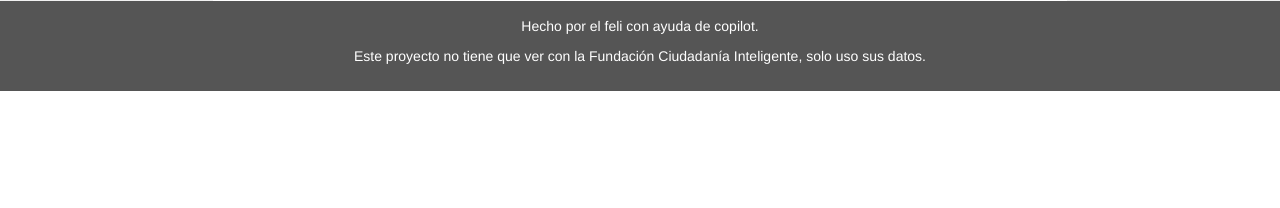
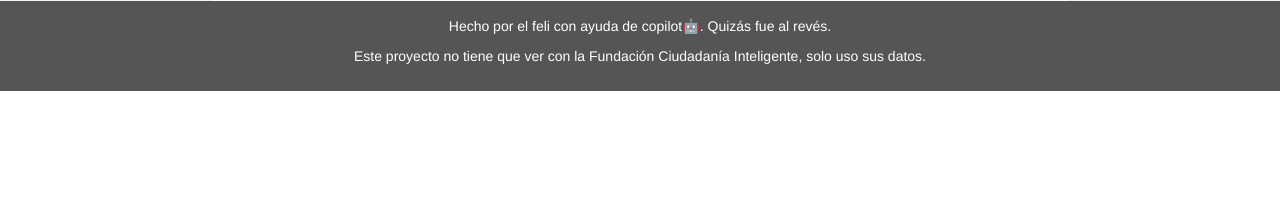
Before and after one commit to lfalvarez/evaluacion_expertos, a Django app: page / in a window 1280 px wide. Shown: the part 501-709 px from the top of the page. Run offline with Django 4.2, Linux system fonts and the light colour scheme; some libraries are stand-ins or nearby versions.

Commit message:
Arreglando la abse

```diff
--- a/recommendations/templates/base.html
+++ b/recommendations/templates/base.html
@@ -1,7 +1,7 @@
 <!DOCTYPE html>
 <html lang="en">
 <head>
-  <title>Ayuda con la evaluación de recomendaciones</title>
+  <title>Evaluación de recomendaciones</title>
   <meta charset="utf-8">
   <meta name="viewport" content="width=device-width, initial-scale=1">
   <link rel="stylesheet" href="https://maxcdn.bootstrapcdn.com/bootstrap/3.4.1/css/bootstrap.min.css">
@@ -87,7 +87,7 @@
 </div>
 
 <footer class="container-fluid text-center">
-  <p>Hecho por el feli con ayuda de copilot.</p>
+  <p>Hecho por el feli con ayuda de copilot🤖. Quizás fue al revés.</p>
   <p>Este proyecto no tiene que ver con la Fundación Ciudadanía Inteligente, solo uso sus datos.</p>
 </footer>
 
```
